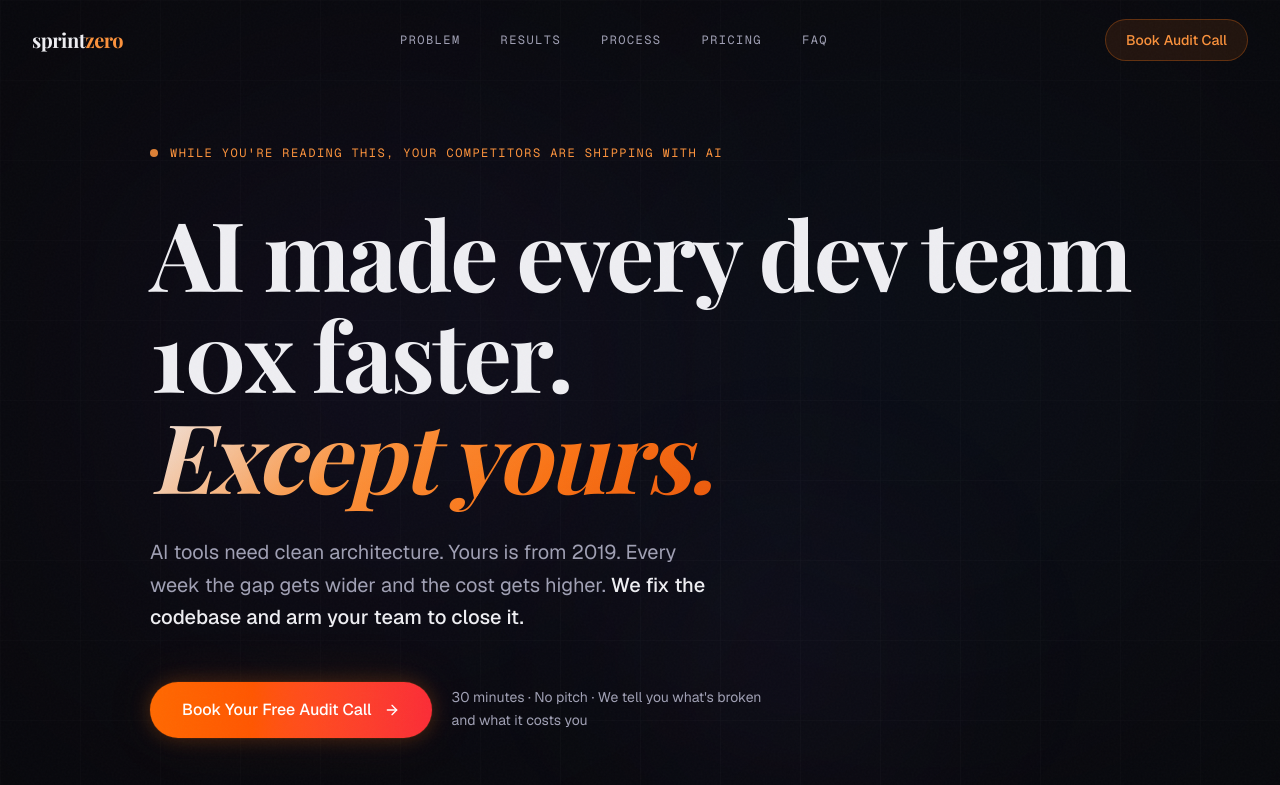
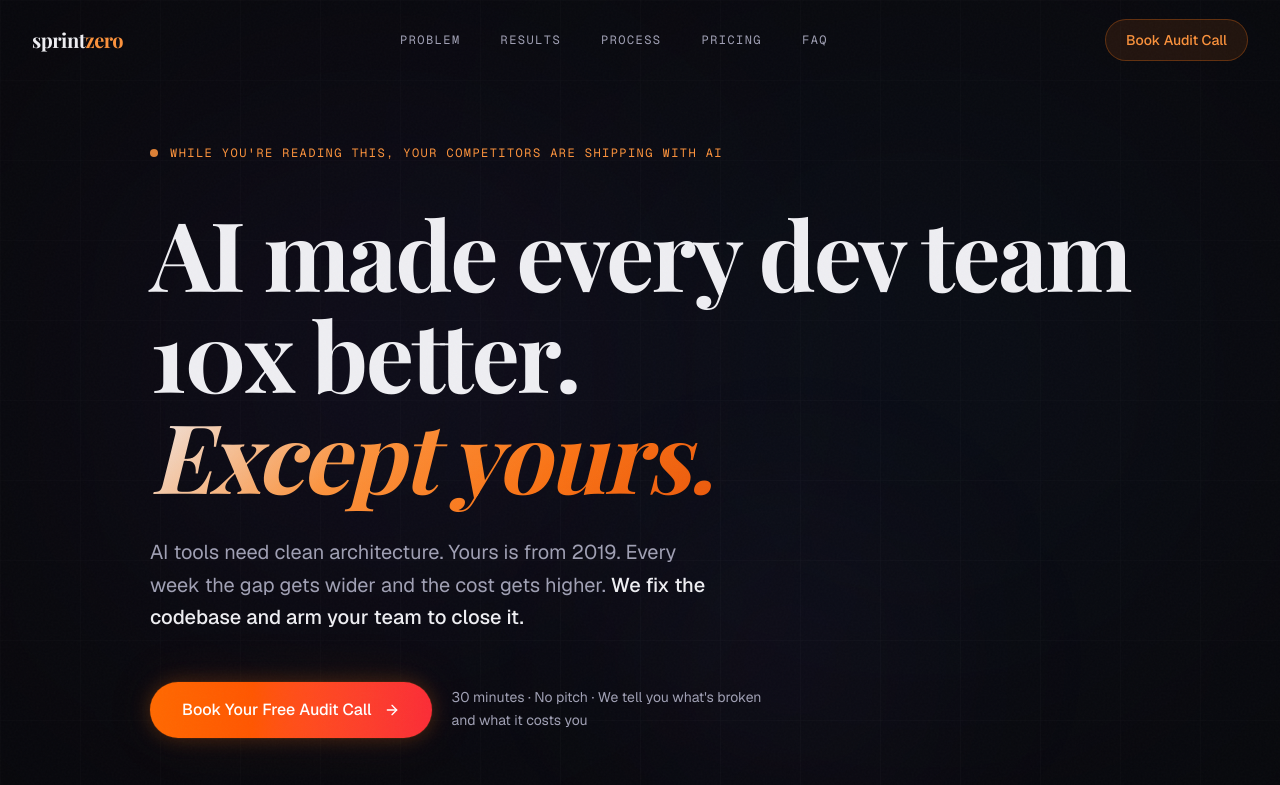
Before and after one commit to marcelfahle/sprintzero, a Next.js app: page / in a window 1280 px wide. Shown: the top 785 px of the page. Built offline with nearby package versions, Linux system fonts and the light colour scheme.

Commit message:
Clean variant: 10x faster → 10x better
Amp-Thread-ID: https://ampcode.com/threads/T-019cd5eb-4f28-74fe-b58c-409d860c4b11
Co-authored-by: Amp <amp@ampcode.com>

```diff
--- a/src/app/layout.tsx
+++ b/src/app/layout.tsx
@@ -25,11 +25,11 @@ const isBlunt = process.env.NEXT_PUBLIC_VARIANT === "blunt";
 
 const title = isBlunt
   ? "We Unfuck Tech Stacks — Sprint Zero"
-  : "AI Made Every Dev Team 10x Faster — Sprint Zero";
+  : "AI Made Every Dev Team 10x Better — Sprint Zero";
 
 const ogTitle = isBlunt
   ? "We Unfuck Tech Stacks — Sprint Zero"
-  : "AI Made Every Dev Team 10x Faster. Except Yours. — Sprint Zero";
+  : "AI Made Every Dev Team 10x Better. Except Yours. — Sprint Zero";
 
 export const metadata: Metadata = {
   title,
--- a/src/app/opengraph-image.tsx
+++ b/src/app/opengraph-image.tsx
@@ -85,7 +85,7 @@ export default function Image() {
           >
             {isBlunt
               ? 'We Unfuck Tech Stacks.'
-              : 'AI Made Every Dev Team 10x Faster. Except Yours.'}
+              : 'AI Made Every Dev Team 10x Better. Except Yours.'}
           </div>
           <div
             style={{
--- a/src/components/hero-ai-gap.tsx
+++ b/src/components/hero-ai-gap.tsx
@@ -45,7 +45,7 @@ export function HeroAIGap() {
         >
           AI made every dev team
           <br className="hidden sm:block" />
-          10x faster.
+          10x better.
           <br />
           <span className="gradient-text italic">
             Except yours.
```
